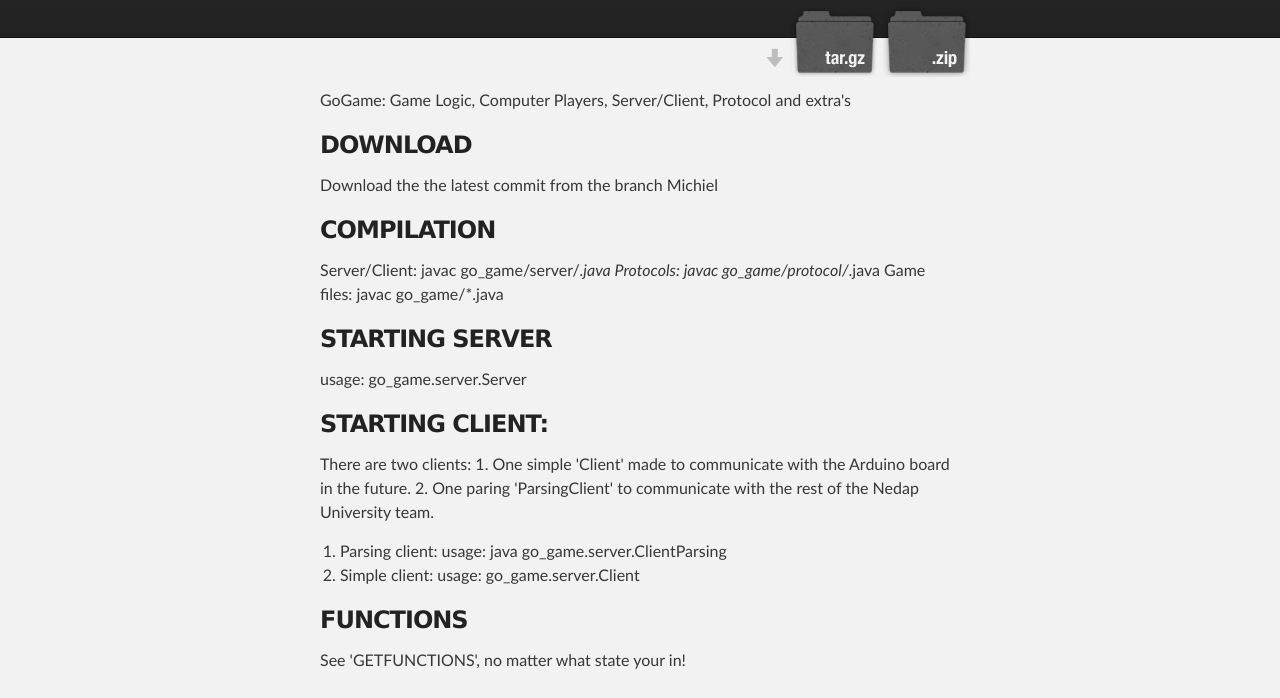
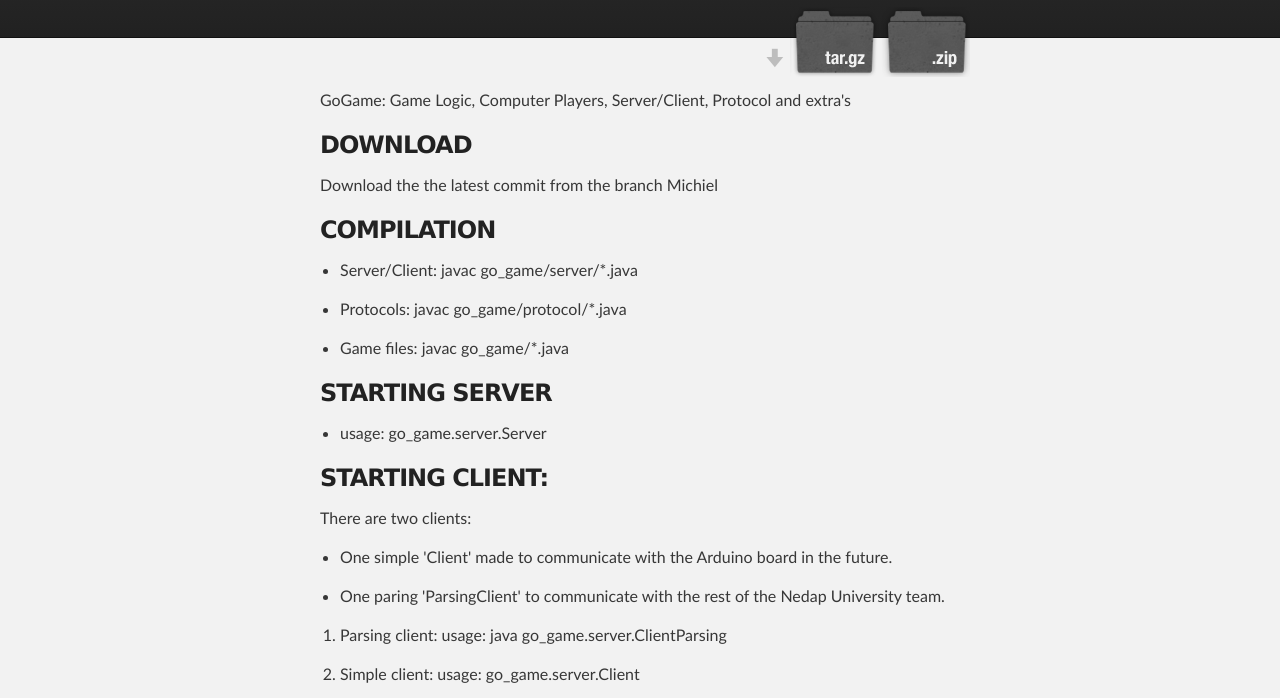
Before and after one commit to MichielKlitsie/GoGame, a plain HTML site: page index.html in a window 1280 px wide. Shown: the part 208-906 px from the top of the page. Drawn offline with Linux system fonts and the light colour scheme.

Commit message:
Create gh-pages branch via GitHub

```diff
--- a/index.html
+++ b/index.html
@@ -41,31 +41,42 @@
 <h3>
 <a id="compilation" class="anchor" href="#compilation" aria-hidden="true"><span aria-hidden="true" class="octicon octicon-link"></span></a>COMPILATION</h3>
 
-<p>Server/Client: javac go_game/server/<em>.java
-Protocols: javac go_game/protocol/</em>.java
-Game files: javac go_game/*.java</p>
+<ul>
+<li><p>Server/Client: javac go_game/server/*.java</p></li>
+<li><p>Protocols: javac go_game/protocol/*.java</p></li>
+<li><p>Game files: javac go_game/*.java</p></li>
+</ul>
 
 <h3>
 <a id="starting-server" class="anchor" href="#starting-server" aria-hidden="true"><span aria-hidden="true" class="octicon octicon-link"></span></a>STARTING SERVER</h3>
 
-<p>usage: go_game.server.Server</p>
+<ul>
+<li>usage: go_game.server.Server</li>
+</ul>
 
 <h3>
 <a id="starting-client" class="anchor" href="#starting-client" aria-hidden="true"><span aria-hidden="true" class="octicon octicon-link"></span></a>STARTING CLIENT:</h3>
 
-<p>There are two clients: 1. One simple 'Client' made to communicate with the Arduino board in the future. 2. One paring 'ParsingClient' to communicate with the rest of the Nedap University team.</p>
+<p>There are two clients: </p>
+
+<ul>
+<li><p>One simple 'Client' made to communicate with the Arduino board in the future. </p></li>
+<li><p>One paring 'ParsingClient' to communicate with the rest of the Nedap University team.</p></li>
+</ul>
 
 <ol>
-<li>Parsing client:
-usage: java go_game.server.ClientParsing </li>
-<li>Simple client:
-usage: go_game.server.Client</li>
+<li><p>Parsing client:
+usage: java go_game.server.ClientParsing </p></li>
+<li><p>Simple client:
+usage: go_game.server.Client</p></li>
 </ol>
 
 <h3>
 <a id="functions" class="anchor" href="#functions" aria-hidden="true"><span aria-hidden="true" class="octicon octicon-link"></span></a>FUNCTIONS</h3>
 
-<p>See 'GETFUNCTIONS', no matter what state your in!</p>
+<ul>
+<li>See 'GETFUNCTIONS', no matter what state your in!</li>
+</ul>
       </section>
     </div>
 
--- a/params.json
+++ b/params.json
@@ -1 +1 @@
-{"name":"Gogame","tagline":"GoGame: Game Logic, Computer Players, Server/Client, Protocol and extra's","body":"GoGame: Game Logic, Computer Players, Server/Client, Protocol and extra's\r\n\r\n### DOWNLOAD\r\n\r\nDownload the the latest commit from the branch Michiel\r\n\r\n### COMPILATION\r\n\r\nServer/Client: javac go_game/server/*.java\r\nProtocols: javac go_game/protocol/*.java\r\nGame files: javac go_game/*.java\r\n\r\n### STARTING SERVER\r\n\r\nusage: go_game.server.Server\r\n\r\n### STARTING CLIENT: \r\nThere are two clients: 1. One simple 'Client' made to communicate with the Arduino board in the future. 2. One paring 'ParsingClient' to communicate with the rest of the Nedap University team.\r\n\r\n1. Parsing client:\r\nusage: java go_game.server.ClientParsing \r\n2. Simple client:\r\nusage: go_game.server.Client\r\n\r\n### FUNCTIONS \r\nSee 'GETFUNCTIONS', no matter what state your in!","google":"","note":"Don't delete this file! It's used internally to help with page regeneration."}
+{"name":"Gogame","tagline":"GoGame: Game Logic, Computer Players, Server/Client, Protocol and extra's","body":"GoGame: Game Logic, Computer Players, Server/Client, Protocol and extra's\r\n\r\n### DOWNLOAD\r\n\r\nDownload the the latest commit from the branch Michiel\r\n\r\n### COMPILATION\r\n\r\n- Server/Client: javac go_game/server/*.java\r\n\r\n- Protocols: javac go_game/protocol/*.java\r\n\r\n- Game files: javac go_game/*.java\r\n\r\n### STARTING SERVER\r\n\r\n- usage: go_game.server.Server\r\n\r\n### STARTING CLIENT: \r\n\r\nThere are two clients: \r\n\r\n-  One simple 'Client' made to communicate with the Arduino board in the future. \r\n\r\n-  One paring 'ParsingClient' to communicate with the rest of the Nedap University team.\r\n\r\n1. Parsing client:\r\nusage: java go_game.server.ClientParsing \r\n\r\n2. Simple client:\r\nusage: go_game.server.Client\r\n\r\n### FUNCTIONS \r\n- See 'GETFUNCTIONS', no matter what state your in!","google":"","note":"Don't delete this file! It's used internally to help with page regeneration."}
```
